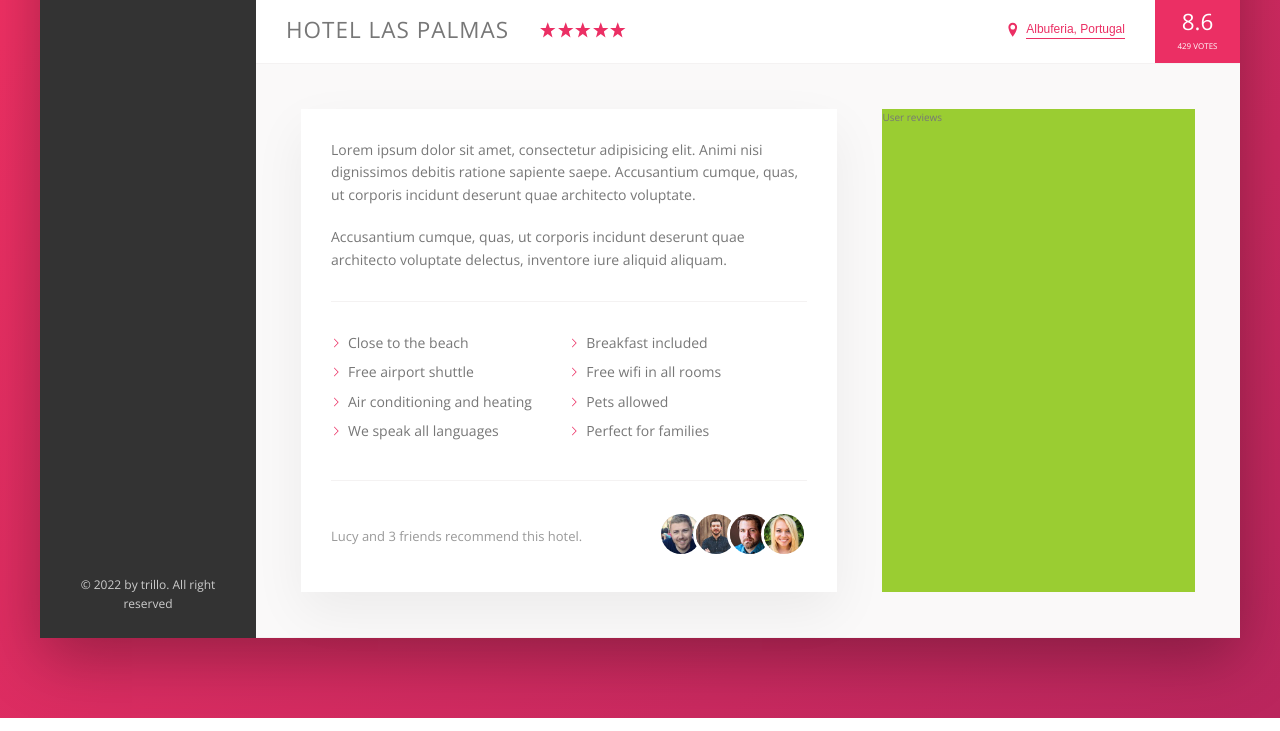
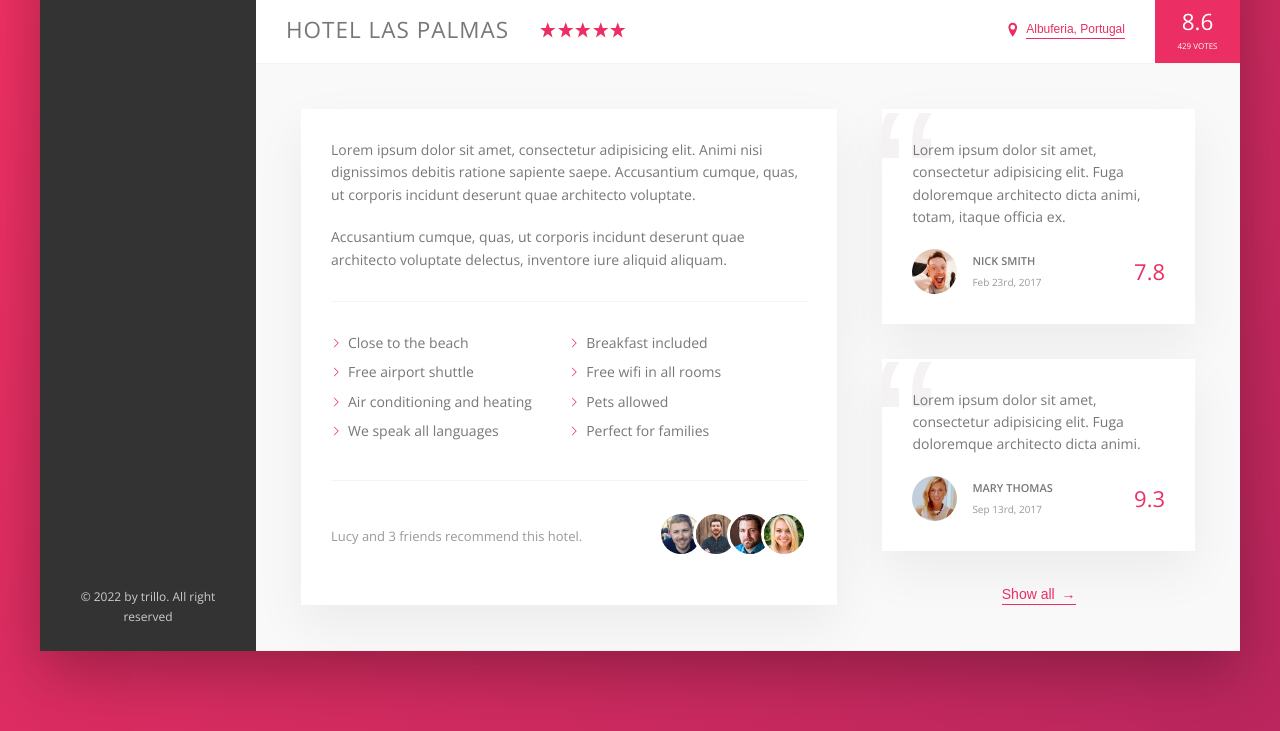
Before and after one commit to Trouble-Andrew/Trillo, a website: page index.html in a window 1280 px wide. Shown: the part 538-1269 px from the top of the page. Drawn offline with nearby package versions, Linux system fonts and the light colour scheme.

Commit message:
feat: add user reviews section

```diff
--- a/index.html
+++ b/index.html
@@ -166,7 +166,36 @@
                         </div>
                     </div>
                     <div class="user-reviews">
-                        User reviews
+                        <figure class="review">
+                            <blockquote class="review__text">
+                                Lorem ipsum dolor sit amet, consectetur adipisicing elit. Fuga doloremque architecto
+                                dicta animi, totam, itaque officia ex.
+                            </blockquote>
+                            <figcaption class="review__user">
+                                <img src="img/user-1.jpg" alt="User 1" class="review__photo">
+                                <div class="review__user-box">
+                                    <p class="review__user-name">Nick Smith</p>
+                                    <p class="review__user-date">Feb 23rd, 2017</p>
+                                </div>
+                                <div class="review__rating">7.8</div>
+                            </figcaption>
+                        </figure>
+                        <figure class="review">
+                            <blockquote class="review__text">
+                                Lorem ipsum dolor sit amet, consectetur adipisicing elit. Fuga doloremque architecto
+                                dicta animi.
+                            </blockquote>
+                            <figcaption class="review__user">
+                                <img src="img/user-2.jpg" alt="User 2" class="review__photo">
+                                <div class="review__user-box">
+                                    <p class="review__user-name">Mary Thomas</p>
+                                    <p class="review__user-date">Sep 13rd, 2017</p>
+                                </div>
+                                <div class="review__rating">9.3</div>
+                            </figcaption>
+                        </figure>
+
+                        <button class="btn-inline">Show all <span>&rarr;</span></button>
                     </div>
                 </div>
             </main>
--- a/sass/_components.scss
+++ b/sass/_components.scss
@@ -264,11 +264,20 @@
 
   &:hover {
     color: var(--color-grey-dark-1);
+
+    span {
+      margin-left: 9px;
+    }
   }
 
   &:focus {
     outline: none;
     animation: pulsate 1s infinite;
+  }
+
+  span {
+    margin-left: 3px;
+    transition: margin 0.2s;
   }
 }
 
@@ -363,3 +372,67 @@
 
   }
 }
+
+// REVIEWS
+.review {
+  position: relative;
+  background-color: #fff;
+  box-shadow: var(--shadow-light);
+  padding: 3rem;
+  margin-bottom: 3.5rem;
+  overflow: hidden;
+
+  &__text {
+    position: relative;
+    margin-bottom: 2rem;
+    z-index: 2;
+  }
+
+  &__user {
+    display: flex;
+    align-items: center;
+  }
+
+  &__photo {
+    height: 4.5rem;
+    width: 4.5rem;
+    border-radius: 50%;
+    margin-right: 1.5rem;
+  }
+
+  &__user-box {
+    display: flex;
+    flex-direction: column;
+  }
+
+  &__user-name {
+    font-size: 1.1rem;
+    font-weight: 600;
+    text-transform: uppercase;
+    margin-bottom: 0.4rem;
+  }
+
+  &__user-date {
+    font-size: 1rem;
+    color: var(--color-grey-dark-3);
+  }
+
+  &__rating {
+    margin-left: auto;
+    color: var(--color-primary);
+    font-size: 2.2rem;
+    flex-wrap: 300;
+  }
+
+  &::before {
+    content: '\201C';
+    position: absolute;
+    top: -2.75rem;
+    left: -1rem;
+    font-size: 20rem;
+    line-height: 1;
+    color: var(--color-grey-light-2);
+    font-family: sans-serif;
+    z-index: 1;
+  }
+}
--- a/sass/_layout.scss
+++ b/sass/_layout.scss
@@ -40,6 +40,7 @@
   padding: 4.5rem;
   background-color: var(--color-grey-light-1);
   border-bottom: var(--line);
+  font-size: 1.4rem;
 }
 
 .description {
@@ -48,10 +49,11 @@
   padding: 3rem;
   flex: 0 0 60%;
   margin-right: 4.5rem;
-  font-size: 1.4rem;
 }
 
 .user-reviews {
-  background-color: yellowgreen;
   flex: 1;
+  display: flex;
+  flex-direction: column;
+  align-items: center;
 }
```
Also changed, not shown: css/style.css.
